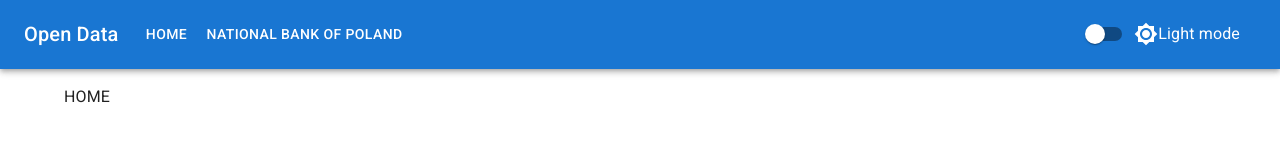
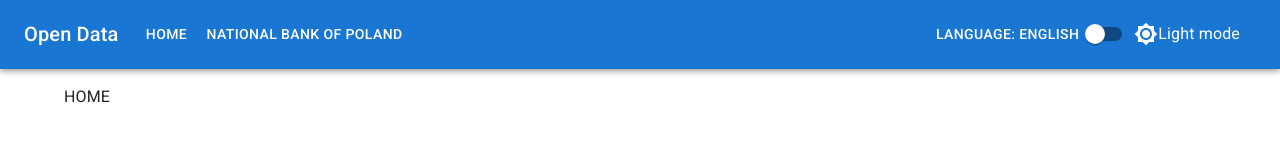
Before and after one commit to pbujanowski/open-data, a React (Create React App) app in the folder client/: page / in a window 1280 px wide. Shown: the top 160 px of the page. Built offline with nearby package versions, Linux system fonts and the light colour scheme.

Commit message:
Added LanguageSwitcher.

```diff
--- a/client/public/locales/en/translation.json
+++ b/client/public/locales/en/translation.json
@@ -3,6 +3,10 @@
   "pages": {
     "home": "Home",
     "nbp": "National Bank of Poland"
+  },
+  "language": {
+    "name": "Language",
+    "changeLanguage": "Change language"
   },
   "theme": {
     "lightMode": "Light mode",
--- a/client/public/locales/pl/translation.json
+++ b/client/public/locales/pl/translation.json
@@ -3,6 +3,10 @@
   "pages": {
     "home": "Strona główna",
     "nbp": "Narodowy Bank Polski"
+  },
+  "language": {
+    "name": "Język",
+    "changeLanguage": "Zmień język"
   },
   "theme": {
     "lightMode": "Tryb jasny",
--- a/client/src/i18n/index.ts
+++ b/client/src/i18n/index.ts
@@ -2,17 +2,21 @@ import i18next from "i18next";
 import { initReactI18next } from "react-i18next";
 import HttpApi from "i18next-http-backend";
 import LanguageDetector from "i18next-browser-languagedetector";
+
+import { english, polish, supportedLanguages, getLanguageByCode } from "./languages";
 
 i18next
   .use(initReactI18next)
   .use(HttpApi)
   .use(LanguageDetector)
   .init({
-    lng: "en",
-    fallbackLng: "en",
-    supportedLngs: ["en", "pl"],
+    lng: english.code,
+    fallbackLng: english.code,
+    supportedLngs: supportedLanguages.map((language) => language.code),
     interpolation: { escapeValue: false },
     debug: process.env.NODE_ENV === "development",
   });
 
+export { english, polish, supportedLanguages, getLanguageByCode };
+
 export default i18next;
--- /dev/null
+++ b/client/src/i18n/languages.ts
@@ -0,0 +1,19 @@
+export type Language = {
+  code: string;
+  displayName: string;
+};
+
+export const english: Language = {
+  code: "en",
+  displayName: "English",
+};
+
+export const polish: Language = {
+  code: "pl",
+  displayName: "Polski",
+};
+
+export const supportedLanguages: Language[] = [english, polish];
+
+export const getLanguageByCode = (code: string): Language | undefined =>
+  supportedLanguages.find((language) => language.code === code);
--- /dev/null
+++ b/client/src/layout/Header/LanguageSwitcher.tsx
@@ -0,0 +1,60 @@
+import React from "react";
+import { useTranslation } from "react-i18next";
+import { Button, Fade, Menu, MenuItem, Tooltip } from "@mui/material";
+
+import { getLanguageByCode, supportedLanguages } from "../../i18n";
+
+const LanguageSwitcher: React.FC = () => {
+  const [t, i18n] = useTranslation();
+  const [anchorEl, setAnchorEl] = React.useState<null | HTMLElement>(null);
+  const open = Boolean(anchorEl);
+
+  const handleClick = (event: React.MouseEvent<HTMLElement>) => {
+    setAnchorEl(event.currentTarget);
+  };
+  const handleClose = () => {
+    setAnchorEl(null);
+  };
+
+  const handleLanguageChange = (language: string) => {
+    i18n.changeLanguage(language);
+    handleClose();
+  };
+
+  const getTooltipTitle = () => t("language.changeLanguage");
+
+  return (
+    <>
+      <Tooltip title={getTooltipTitle()}>
+        <Button
+          id="language-button"
+          aria-controls={open ? "language-menu" : undefined}
+          aria-haspopup="true"
+          aria-expanded={open ? "true" : undefined}
+          onClick={handleClick}
+          sx={{ my: 2, color: "white", display: "block" }}
+        >
+          {`${t("language.name")}: ${getLanguageByCode(i18n.language)?.displayName}`}
+        </Button>
+      </Tooltip>
+      <Menu
+        id="language-menu"
+        MenuListProps={{
+          "aria-labelledby": "language-button",
+        }}
+        anchorEl={anchorEl}
+        open={open}
+        onClose={handleClose}
+        TransitionComponent={Fade}
+      >
+        {supportedLanguages.map((language) => (
+          <MenuItem key={language.code} onClick={() => handleLanguageChange(language.code)}>
+            {language.displayName}
+          </MenuItem>
+        ))}
+      </Menu>
+    </>
+  );
+};
+
+export default LanguageSwitcher;
--- a/client/src/layout/Header/index.tsx
+++ b/client/src/layout/Header/index.tsx
@@ -6,6 +6,7 @@ import { AppBar, Box, Button, Container, IconButton, Menu, MenuItem, Toolbar, Ty
 
 import { Menu as MenuIcon } from "@mui/icons-material";
 
+import LanguageSwitcher from "./LanguageSwitcher";
 import { ThemeSwitcher } from "../../theme";
 import { menuRoutes } from "../../routes";
 
@@ -90,6 +91,9 @@ const Header: React.FC = () => {
             ))}
           </Box>
           <Box sx={{ flexGrow: 0 }}>
+            <LanguageSwitcher />
+          </Box>
+          <Box sx={{ flexGrow: 0 }}>
             <ThemeSwitcher />
           </Box>
         </Toolbar>
--- a/client/src/theme/ThemeSwitcher.tsx
+++ b/client/src/theme/ThemeSwitcher.tsx
@@ -11,17 +11,19 @@ const ThemeSwitcher: React.FC = () => {
   const [t] = useTranslation();
   const theme = useTheme();
   const themeMode = React.useContext(ThemeContext);
+  const themeDarkMode = theme.palette.mode === ThemeMode.Dark;
+  const [isDarkMode] = React.useState(themeDarkMode);
 
-  const isDarkMode = () => theme.palette.mode === ThemeMode.Dark;
+  //const isDarkMode = theme.palette.mode === ThemeMode.Dark;
   const getLightModeLabel = () => <IconText icon={Brightness7} text={t("theme.lightMode")} />;
   const getDarkModeLabel = () => <IconText icon={Brightness4} text={t("theme.darkMode")} />;
-  const getSwitchLabel = () => (isDarkMode() ? getDarkModeLabel() : getLightModeLabel());
-  const getSwitchModeTooltip = () => (isDarkMode() ? t("theme.switchToLightMode") : t("theme.switchToDarkMode"));
+  const getSwitchLabel = () => (themeDarkMode ? getDarkModeLabel() : getLightModeLabel());
+  const getSwitchModeTooltip = () => (themeDarkMode ? t("theme.switchToLightMode") : t("theme.switchToDarkMode"));
 
   return (
     <Tooltip title={getSwitchModeTooltip()}>
       <FormControlLabel
-        control={<Switch defaultChecked={isDarkMode()} onClick={() => themeMode.switchThemeMode()} />}
+        control={<Switch defaultChecked={isDarkMode} onClick={() => themeMode.switchThemeMode()} />}
         label={getSwitchLabel()}
       />
     </Tooltip>
```
